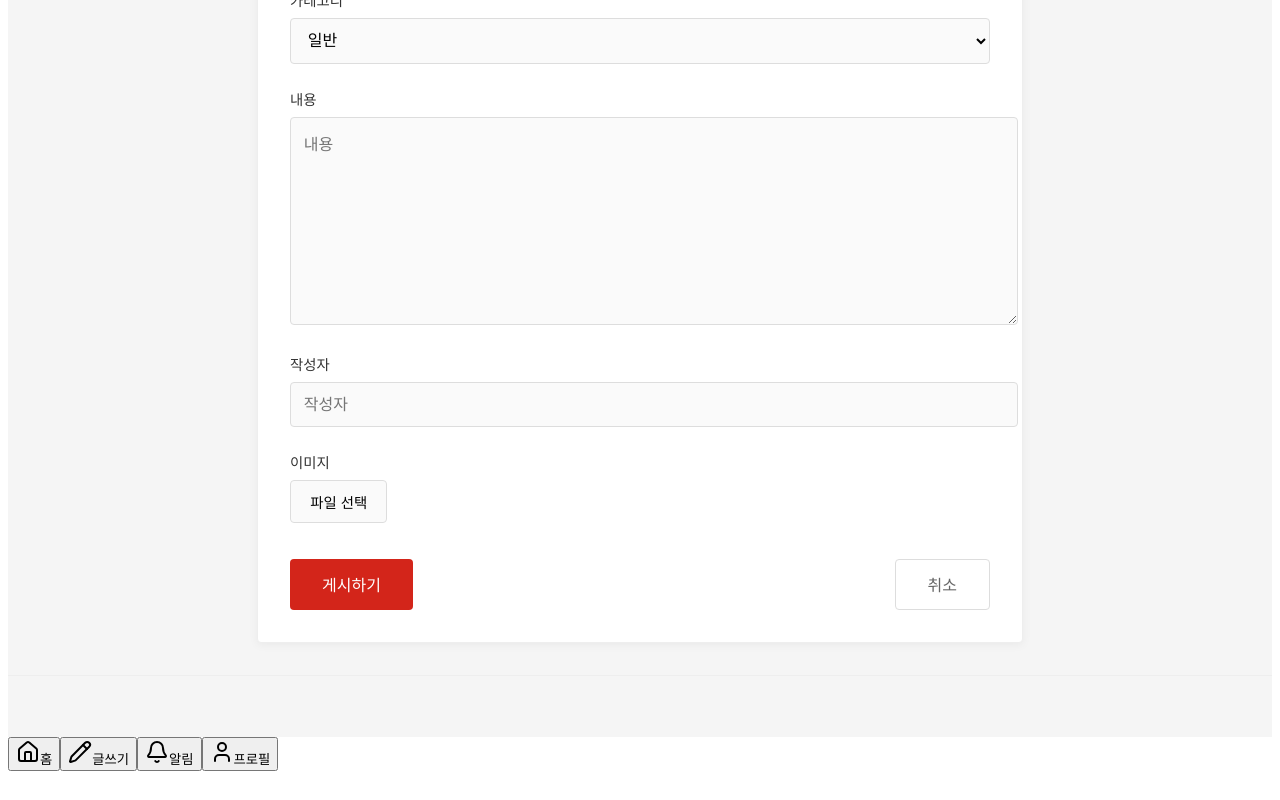
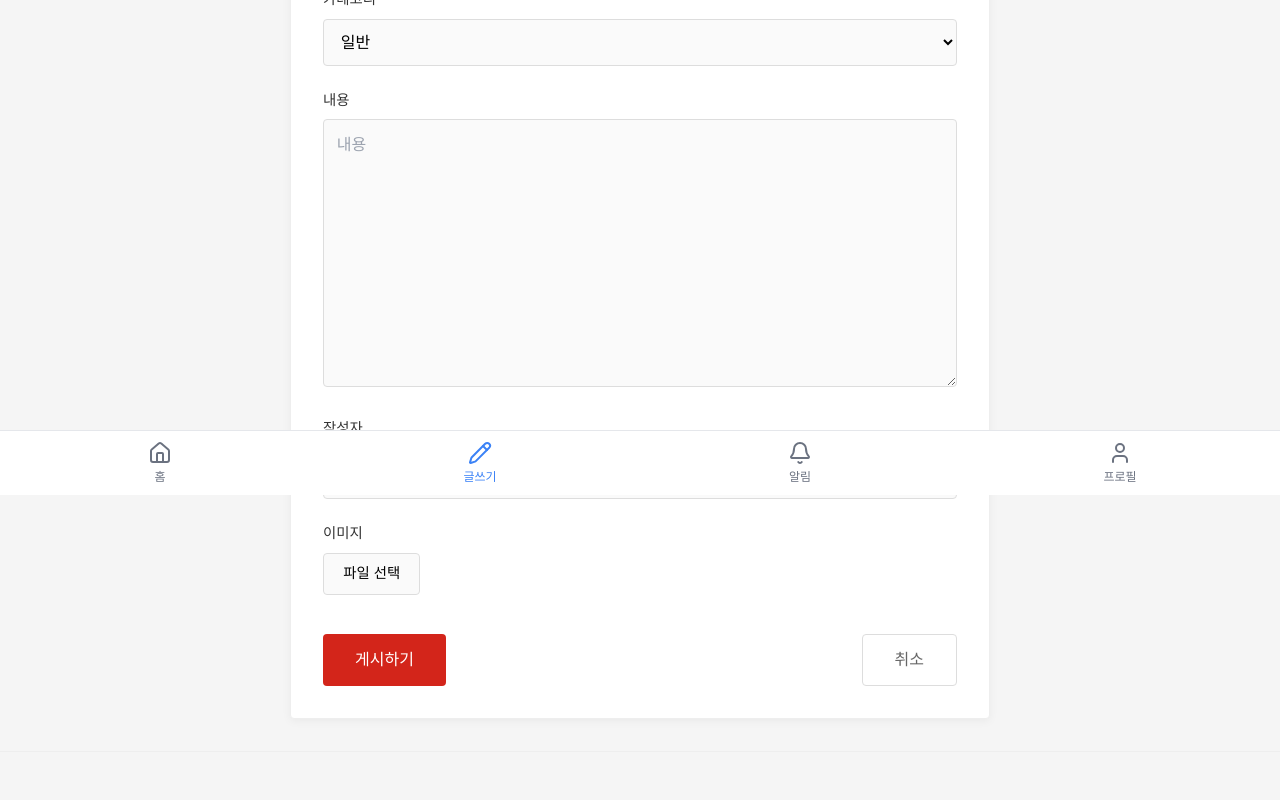
Before and after one commit to huiyeony/next-twitter, a Next.js app: page /write in a window 1280 px wide. Shown: the part 305-1105 px from the top of the page. Before the commit the page ends 1084 px from the top, so only its background shows below. Built offline with nearby package versions, Linux system fonts and the light colour scheme.

Commit message:
globals.css 임포트

```diff
--- a/package.json
+++ b/package.json
@@ -9,8 +9,10 @@
     "lint": "next lint"
   },
   "dependencies": {
+    "@shadcn/ui": "^0.0.4",
     "@types/cors": "^2.8.17",
     "axios": "^1.7.9",
+    "clsx": "^2.1.1",
     "cors": "^2.8.5",
     "jotai": "^2.11.0",
     "lucide-react": "^0.469.0",
@@ -29,7 +31,7 @@
     "eslint": "^9",
     "eslint-config-next": "15.1.2",
     "postcss": "^8",
-    "tailwindcss": "^3.4.1",
+    "tailwindcss": "^3.4.17",
     "typescript": "^5"
   }
 }
--- a/src/components/bottmNavigation.tsx
+++ b/src/components/bottmNavigation.tsx
@@ -5,22 +5,22 @@ import { getMenuItems } from "@/utils/getMenuItem";
 const BottomNavigation = () => {
   const router = useRouter();
   const menuItems = getMenuItems(); //선언적인 코드
-
+  console.log(router.pathname);
   return (
-    <nav className="fixed bottom-0 min-w-full bg-white border-t border-gray-200 pb-safe z-10">
+    <nav className="bg-red-400 fixed bottom-0 left-0 right-0 w-full bg-white border-t border-gray-200 pb-safe z-10 mx-auto">
       <div className="flex justify-around items-center h-16">
         {menuItems.map((item) => (
           <button
             key={item.id}
             onClick={() => router.push(item.path)}
             className={`flex flex-col items-center justify-center w-full h-full
-              ${
-                router.pathname === item.path
-                  ? "text-blue-500"
-                  : "text-gray-500 hover:text-gray-700"
-              }`}
+                ${
+                  router.pathname === item.path
+                    ? "text-blue-500"
+                    : "text-gray-500 hover:text-gray-700"
+                }`}
           >
-            <item.icon size={24} />
+            <item.icon />
             <span className="text-xs mt-1">{item.label}</span>
           </button>
         ))}
--- a/src/pages/_app.tsx
+++ b/src/pages/_app.tsx
@@ -1,27 +1,10 @@
-import Head from "next/head";
 import type { AppProps } from "next/app";
 import React from "react";
 import BottomNavigation from "@/components/bottmNavigation";
-
+import "@/styles/globals.css";
 export default function App({ Component, pageProps }: AppProps) {
   return (
     <>
-      <Head>
-        <script
-          async
-          src="https://www.googletagmanager.com/gtag/js?id=G-1T7LHXR6NX"
-        ></script>
-        {React.createElement("script", {
-          dangerouslySetInnerHTML: {
-            __html: `
-              window.dataLayer = window.dataLayer || [];
-              function gtag(){dataLayer.push(arguments);}
-              gtag('js', new Date());
-              gtag('config', 'G-1T7LHXR6NX');
-            `,
-          },
-        })}
-      </Head>
       <Component {...pageProps} />
       <BottomNavigation />
     </>
--- a/src/pages/write/index.tsx
+++ b/src/pages/write/index.tsx
@@ -2,7 +2,6 @@
 import { ChangeEvent, useState } from "react";
 import Head from "next/head";
 import styles from "@/styles/PostForm.module.css";
-import { GetServerSideProps } from "next";
 import { UploadForm } from "@/type";
 
 const onSubmit = async (form: UploadForm) => {
@@ -22,68 +21,6 @@ const onSubmit = async (form: UploadForm) => {
     body: formdata,
   });
 };
-// export const getServerSideProps: GetServerSideProps = async (context) => {
-//   try {
-//     const cookies = context.req.cookies;
-//     const connectSid = cookies["connect.sid"] || "";
-//     //로그인 쿠키가 없으면 로그인 페이지로 리다이렉스
-//     if (!connectSid) {
-//       // return {
-//       //   redirect: {
-//       //     destination: "/login",
-//       //     permanent: false,
-//       //   },
-//       // };
-//     }
-//     //쿠키로 유저정보 가져오기
-//     const response = await fetch(
-//       `${process.env.NEXT_PUBLIC_BASE_URL}/auth/profile`,
-//       {
-//         headers: {
-//           Cookie: `connect.sid=${connectSid}`,
-//         },
-//         credentials: "include",
-//       }
-//     );
-//     if (!response.ok) {
-//       throw new Error(`${response.status}`);
-//     }
-//     const user = await response.json();
-//     // 사용자 데이터가 있으면 해당 사용자의 포스트 불러오기
-//     const res = await fetch(
-//       `${process.env.NEXT_PUBLIC_BASE_URL}/post/user/:${user.username}`,
-//       {
-//         headers: {
-//           Cookie: `connect.sid=${connectSid}`,
-//         },
-//         credentials: "include",
-//       }
-//     );
-//     if (!res.ok) {
-//       throw new Error(`불러오기 오류 `);
-//     }
-//     const data = await res.json();
-//     console.log(`포스트들:`, data);
-//     return {
-//       props: {
-//         user: user,
-//         posts: data.posts,
-//         currentPage: data.currentPage,
-//         totalPages: data.totalPages,
-//       },
-//     };
-//   } catch (error) {
-//     // 오류 발생 시 로그인 페이지로 리다이렉트
-//     console.log(error);
-//     return {
-//       redirect: {
-//         destination: "/profile",
-//         permanent: false,
-//       },
-//     };
-//   }
-// };
-
 export default function NewPostPage() {
   const [formData, setFormData] = useState<UploadForm>({
     title: "",
@@ -230,9 +167,7 @@ export default function NewPostPage() {
         </form>
       </main>
 
-      <footer className={styles.footer}>
-        <p></p>
-      </footer>
+      <footer className={styles.footer}></footer>
     </div>
   );
 }
--- a/src/utils/getMenuItem.ts
+++ b/src/utils/getMenuItem.ts
@@ -25,7 +25,7 @@ export const getMenuItems = () => {
       id: 4,
       icon: User,
       label: "프로필",
-      path: `/profile/`,
+      path: `/profile`,
     },
   ];
   return menuItems;
```
Also changed, not shown: 1 other file (tests, documents, lock files or other folders).
